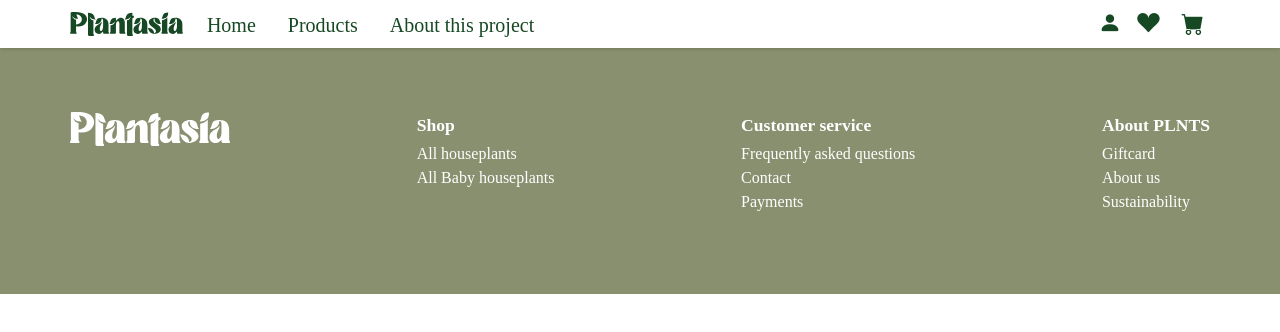
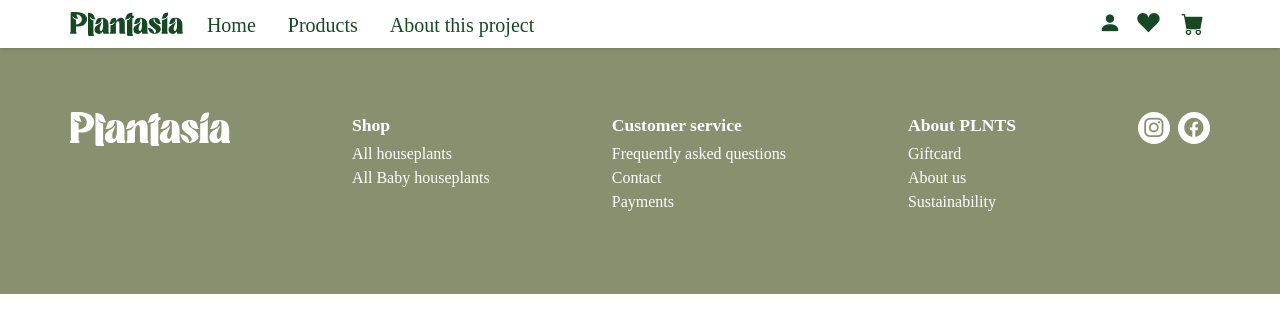
Before and after one commit to Plantasia-HackAcademy/plantasia_frontpages, a React (Vite) app: page / in a window 1280 px wide. Shown: the top 332 px of the page. Built offline with nearby package versions, Linux system fonts and the light colour scheme; no server answers; a web font is replaced by a local one.

Commit message:
Agregado social media icons en el footer

```diff
--- a/src/components/Footer.jsx
+++ b/src/components/Footer.jsx
@@ -69,6 +69,18 @@ function Footer() {
         <a className="footer__log-in-link" href="/login">
           Log in
         </a>
+        <ul className="footer__social-media-links-wrapper">
+          <li className="footer__social-media-links-wrapper-item">
+            <a className="footer__social-media-links-wrapper-link" href="#">
+              <i className="footer__social-media-links-wrapper-icon bi bi-instagram"></i>
+            </a>
+          </li>
+          <li className="footer__social-media-links-wrapper-item">
+            <a className="footer__social-media-links-wrapper-link" href="#">
+              <i className="footer__social-media-links-wrapper-icon bi bi-facebook"></i>
+            </a>
+          </li>
+        </ul>
       </nav>
     </footer>
   );
--- a/src/css/Footer.css
+++ b/src/css/Footer.css
@@ -54,8 +54,38 @@
 }
 
 .footer__log-in-link {
+  display: inline-block;
   text-decoration: none;
   color: #ffffff;
+  margin-bottom: 1.5rem;
+}
+
+.footer__social-media-links-wrapper {
+  margin: 0;
+  padding: 0;
+  display: flex;
+  list-style: none;
+  gap: 0.5rem;
+}
+
+.footer__social-media-links-wrapper-link {
+  text-decoration: none;
+}
+
+.footer__social-media-links-wrapper-icon {
+  color: var(--lightgreen);
+  background-color: #ffffff;
+  border-radius: 50%;
+  display: flex;
+  align-items: center;
+  justify-content: center;
+  width: 2rem;
+  height: 2rem;
+  font-size: 1.2rem;
+  transition: background-color 0.3s;
+}
+.footer__social-media-links-wrapper-icon:hover {
+  background-color: #000000;
 }
 
 /* Tablet and desktop view*/
```
